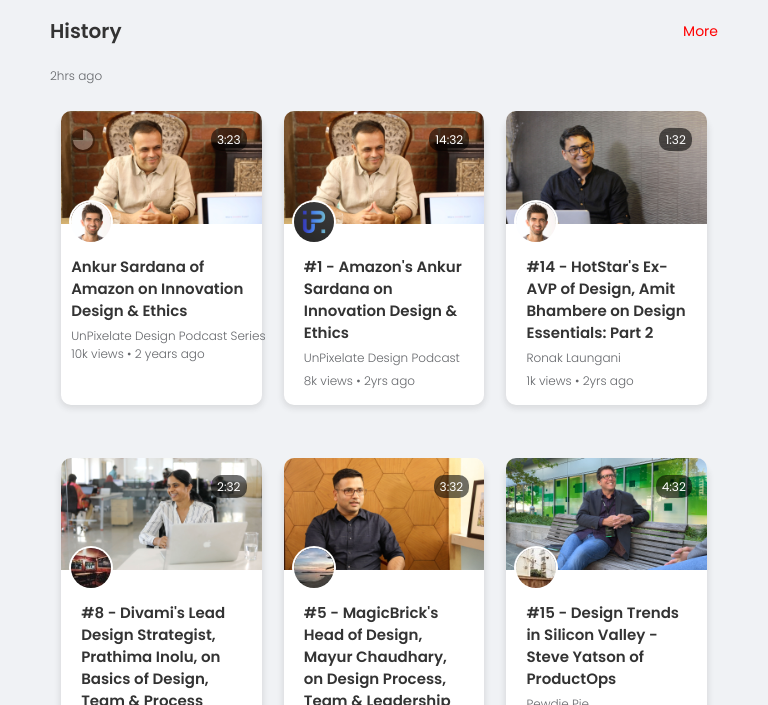
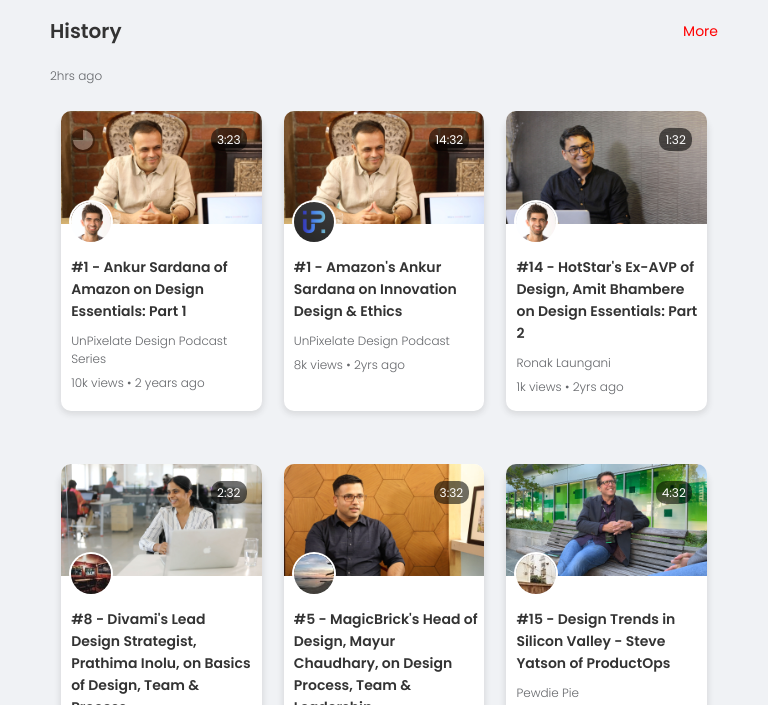
Before and after one commit to ronaklaungani/youtubefacebook, a plain HTML site: page library.html in a window 768 px wide. Shown: the part 82-787 px from the top of the page. Drawn offline with Linux system fonts and the light colour scheme.

Commit message:
minor changes for iPad

```diff
--- a/library.html
+++ b/library.html
@@ -132,9 +132,11 @@
 					<p class="time-box">3:23</p>
 					<img src="assets/podcast1.jpg" class="thumbnail">
 					<img src="assets/ronak.jpg" class="card-profile-img">
-					<p class="card-title">Ankur Sardana of Amazon on Innovation Design & Ethics</p>
-					<p class="card-subtitle">UnPixelate Design Podcast Series<br>
-					10k views • 2 years ago</p>
+					<div class="card-text-box">
+					<p class="card-title">#1 - Ankur Sardana of Amazon on Design Essentials: Part 1</p>
+					<p class="card-subtitle">UnPixelate Design Podcast Series</p>
+					<p class="card-subtitle">10k views • 2 years ago</p>
+					</div>
 				</div>
 
 			</div>
--- a/src/style-420-800.css
+++ b/src/style-420-800.css
@@ -311,9 +311,9 @@
 .card-title {
 font-weight: 600;
 color: #333333;
-font-size: 15px;
+font-size: 14px;
 line-height: 22px;
-margin: 10px 10px 5px 10px;
+margin: 10px 0px 10px 0px;
 /*text-overflow: ellipsis;
 white-space: nowrap;
   overflow: hidden;*/
@@ -324,7 +324,7 @@
 color: #65676B;
 font-size: 12px;
 line-height: 18px;
-margin: 5px 10px 5px 10px;
+margin: 0px 0px 6px 0px;
  }
 
 
```
